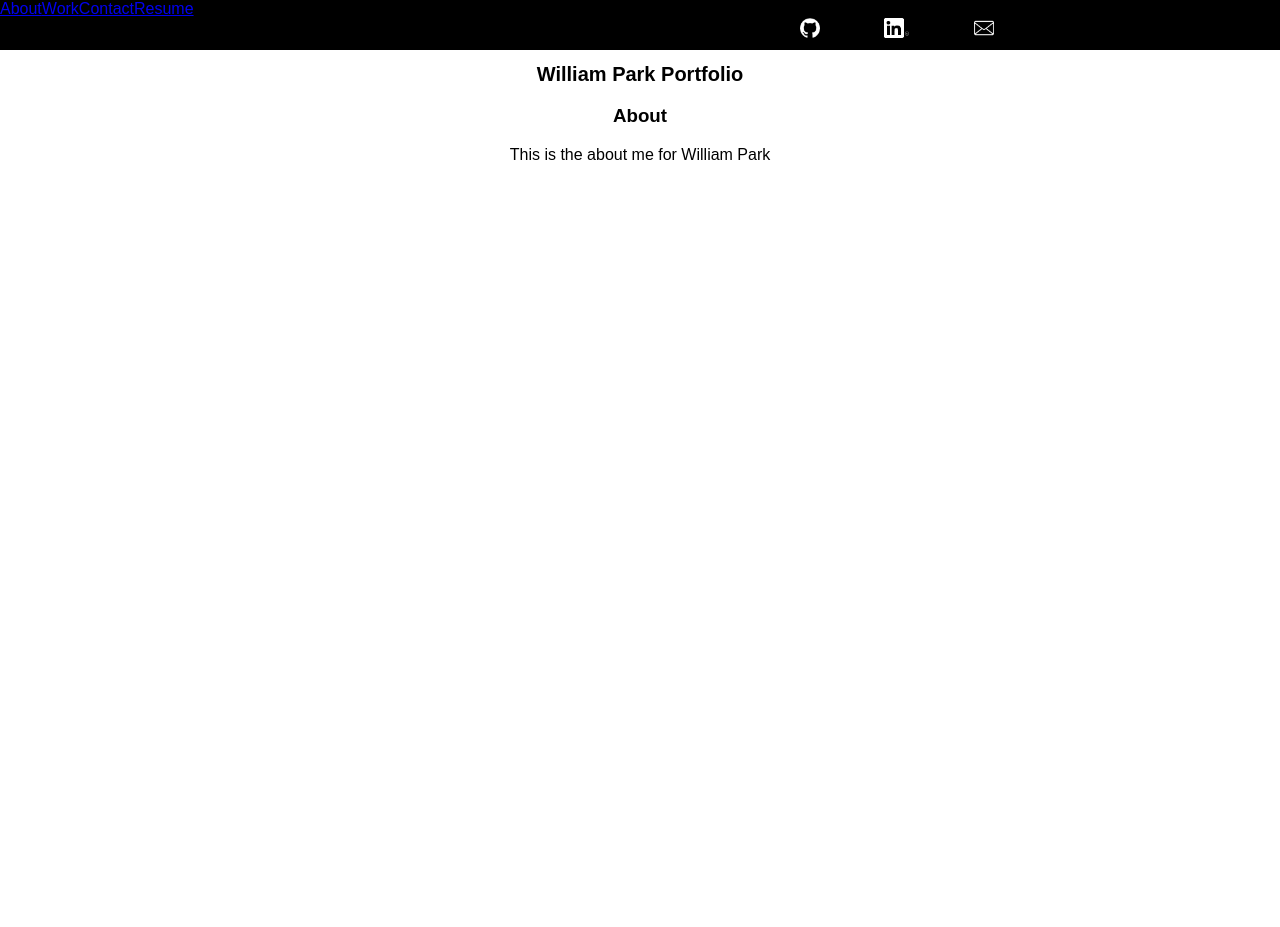
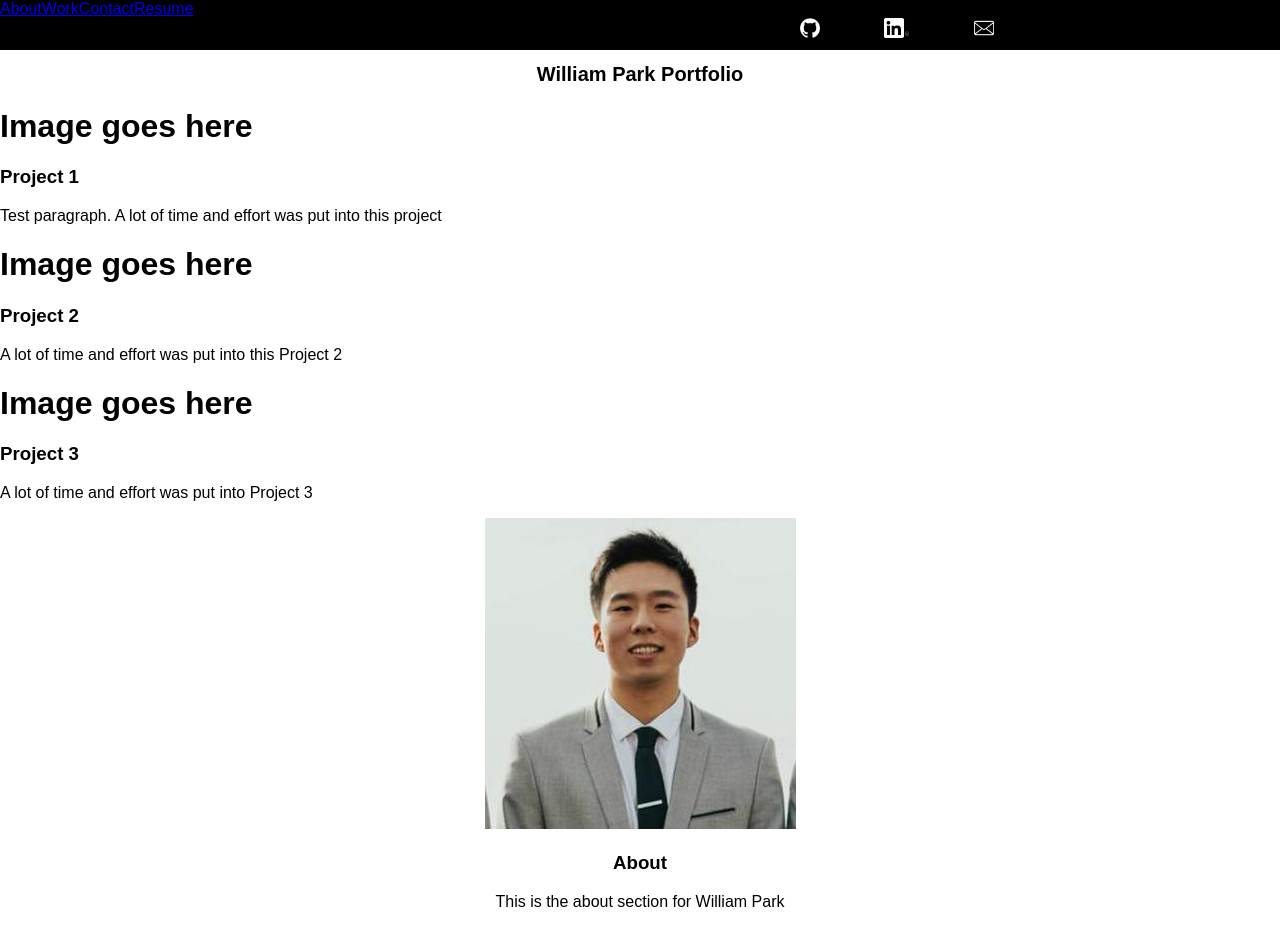
Before and after one commit to wjypark94/william-park-portfolio, a React (Create React App) app: page / in a window 1280 px wide. Before the commit the page ends 800 px from the top, so only its background shows below. Built offline with nearby package versions, Linux system fonts and the light colour scheme.

Commit message:
added Work component and updated About section

```diff
--- a/src/componentStyles/About.css
+++ b/src/componentStyles/About.css
@@ -1,4 +1,8 @@
-.about-bio{
+.about-bio-content{
     text-align: center;
 
 }
+
+.about-img-content{
+    text-align: center;
+}
--- a/src/components/About.js
+++ b/src/components/About.js
@@ -1,16 +1,17 @@
 import React, {Component} from 'react';
 import '../componentStyles/About.css';
+import Profile from '../images/profile-picture.jpeg';
 
 class About extends Component {
     render(){
         return(
             <div id="about" className="about">
-                <div>
-
+                <div className="about-img-content">
+                    <img className="profile-img" src={Profile} alt="profile-image"></img>
                 </div>
-                <div className="about-bio">
-                    <h3>About</h3>
-                    <p> This is the about me for William Park</p>
+                <div className="about-bio-content">
+                    <h3 className="about-header">About</h3>
+                    <p>This is the about section for William Park</p>
                 </div>
             </div>
         )
--- a/src/components/App.js
+++ b/src/components/App.js
@@ -2,6 +2,7 @@ import React, { Component } from 'react';
 import '../componentStyles/App.css';
 import About from './About';
 import NavBar from './NavBar';
+import Work from './Work';
 
 class App extends Component {
   render() {
@@ -13,6 +14,7 @@ class App extends Component {
             William Park Portfolio
           </h1>
         </header>
+        <Work/>
         <About/>
       </div>
     );
--- /dev/null
+++ b/src/components/Work.js
@@ -0,0 +1,45 @@
+import React, {Component} from 'react';
+
+class Work extends Component{
+
+    render(){
+        return(
+            <div>
+
+                <div className="project-content">
+                    <div className="project-image-content">
+                        <h1>Image goes here</h1>
+                    </div>
+                    <div className="project-decsription-content">
+                        <h3>Project 1</h3>
+                        <p>Test paragraph. A lot of time and effort was put into this project</p>
+                    </div>
+                </div>
+
+
+                <div className="project-content conent-reverse">
+                    <div className="project-image-content">
+                        <h1> Image goes here </h1>
+                    </div>
+                    <div className="project-decription-content">
+                        <h3> Project 2 </h3>
+                        <p>A lot of time and effort was put into this Project 2</p>
+                    </div>
+                </div>
+
+                <div className="project-content">
+                    <div className="project-image-content">
+                        <h1>Image goes here </h1>
+                    </div>
+                    <div className="project-description-content">
+                        <h3> Project 3 </h3>
+                        <p> A lot of time and effort was put into Project 3</p>
+                    </div>
+                </div>
+
+            </div>
+        )
+    }
+}
+
+export default Work;
```
Also changed, not shown: src/images/profile-picture.jpeg (added).
